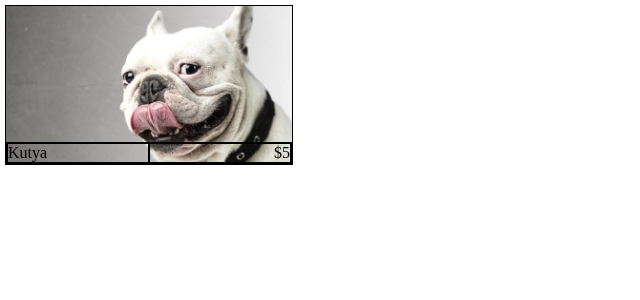
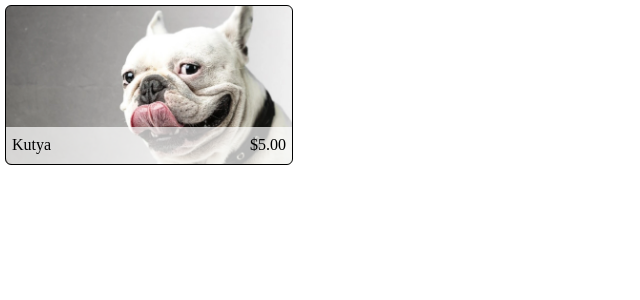
Before and after one commit to 0324bence/portfolio-example, a SvelteKit app: page /Gallery in a window 1280 px wide. Shown: the top 300 px of the page, without its empty margins (0-640 px from the left). Built offline with nearby package versions, Linux system fonts and the light colour scheme; a web font is replaced by a local one.

Commit message:
Card belt

```diff
--- a/src/components/Gallery/Card.svelte
+++ b/src/components/Gallery/Card.svelte
@@ -23,9 +23,7 @@
 
 
 <style lang="scss">
-    div{
-        border: solid black 1px;
-    }
+
 
     .card{
         min-width: 18em;
@@ -33,6 +31,8 @@
         display: flex;
         background-size: 100%;
         margin: 5px;
+        border-radius: 6px;
+        border: solid 1px black;
     }
     .card-belt{
         display: flex;
@@ -40,17 +40,22 @@
         justify-content: space-between;
         align-self: flex-end;
         width: 100%;
-
+        height: 2.3em;
+        background-color: rgba($color: #fff, $alpha: 0.70);
+        border-radius: 0px 0px 6px 6px;
     }
     .card-title{
         flex: 1;
         display: inline;
-
+        padding-left: 6px;
+        line-height: 2.3em;
     }
     .card-price{
         flex: 1;
         display: inline-block;
         text-align: right;
+        padding-right: 6px;
+        line-height: 2.3em;
 
     }
 
--- a/src/routes/Gallery/+page.svelte
+++ b/src/routes/Gallery/+page.svelte
@@ -5,4 +5,4 @@
 </script>
 
 
-<Card image="0001" title="Kutya" price="$5"/>
+<Card image="0001" title="Kutya" price="$5.00"/>
```
